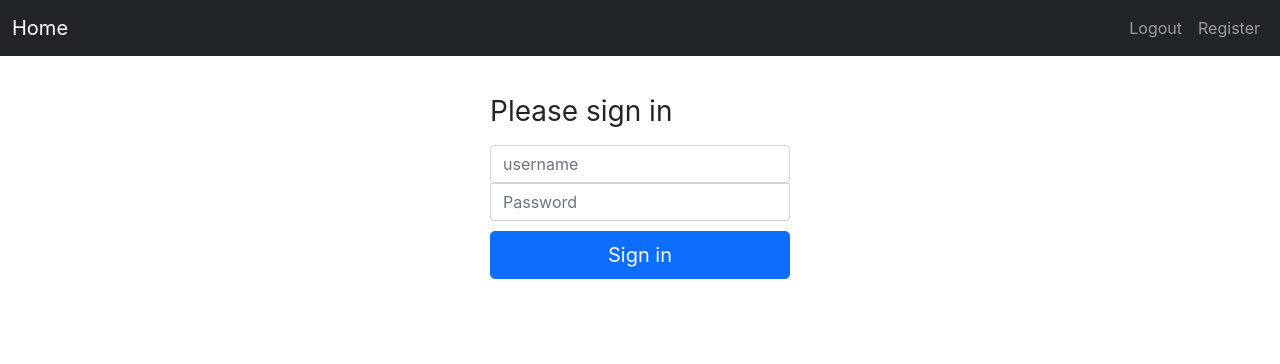
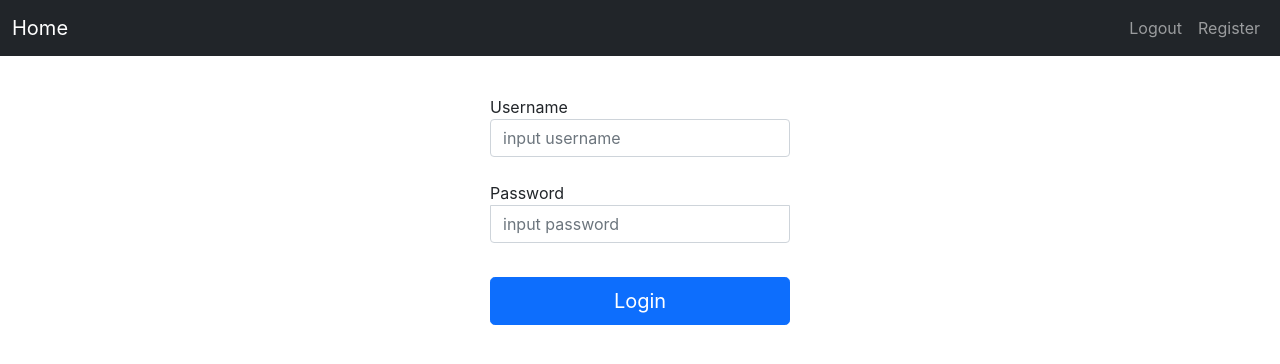
Before and after one commit to Wellychiang/gin_practice, a React (Create React App) app in the folder front/: page /login in a window 1280 px wide. Shown: the top 364 px of the page. Built offline with nearby package versions, Linux system fonts and the light colour scheme.

Commit message:
comment with not login status logic(done)

```diff
--- a/front/src/pages/Blog.tsx
+++ b/front/src/pages/Blog.tsx
@@ -1,5 +1,5 @@
 import React, {SyntheticEvent, useState, useEffect} from 'react';
-import Redirect, {Link} from 'react-router-dom';
+import Redirect, {Link, Navigate} from 'react-router-dom';
 import { json } from 'stream/consumers';
 import { resolveModuleNameFromCache } from 'typescript';
 import {getTypeList, } from '../webAPI'
@@ -16,6 +16,8 @@ const Blog = (props: {blogId: any, bloggerId: any}) =>{
     const [blogComment, setBlogComment] = useState([])
 
     const [comment, setUploadComment] = useState('')
+
+    const [redirect, setRedirect] = useState(false)
 
     useEffect(() =>{
 
@@ -103,6 +105,11 @@ const Blog = (props: {blogId: any, bloggerId: any}) =>{
     const uploadComment = async(e: SyntheticEvent) =>{
         e.preventDefault()
 
+        console.log('im trying')
+        if (!localStorage.getItem('token')){
+            setRedirect(true)
+        }
+        else{
             await fetch('http://localhost:8080/api/v1/admin/blog/comment', {
                 method: 'POST',
                 headers: {'content-type': 'application/json', 'token': `${localStorage.getItem('token')}`},
@@ -115,9 +122,16 @@ const Blog = (props: {blogId: any, bloggerId: any}) =>{
             })
         window.location.reload()
         }
+    }
+
+    if (redirect){
+        return <Navigate to='/login'/>
+    }
 
     return (
         <div>
+
+
             <div className="creator">Creator: {blogCreator}</div>
             <div className="title">Title: {blogTitle}</div>
             <div className="blogContent">Content: {blogContent}</div>
@@ -137,10 +151,11 @@ const Blog = (props: {blogId: any, bloggerId: any}) =>{
             <ul>
                 {
                 blogComment.map(item=>
-                    <li key={item} className="comment">
+                    <label className="list-group-item rounded-3 py-3" key={item}>
+
                         <div className="comment_nickname">Nickname: {item['nickname']}</div>
                         <div className="comment_content">Content: {item['content']}</div>
-                    </li>
+                    </label>
                 )
                 }
             </ul>
--- a/front/src/pages/Login.tsx
+++ b/front/src/pages/Login.tsx
@@ -38,20 +38,21 @@ const Login = (props:{setName:(name:string)=>void, setBloggerId:(bloggerId:any)=
 
     return (
         <form onSubmit={submit}>
-          <h1 className="h3 mb-3 fw-normal">Please sign in</h1>
 
             {/* <input type="email" className="form-control"  placeholder="name@example.com" required/> */}
-            <input type="username" className="form-control"  placeholder="username" required
-                onChange={e => setName(e.target.value)}
-            />
-            <input type="password" className="form-control"  placeholder="Password" required
-                onChange={e => setPassword(e.target.value)}
-            />
+            <div>Username</div>
+            <input type="username" className="form-control"  placeholder="input username" required
+                onChange={e => setName(e.target.value)}/>
+            <br></br>
+            <div>Password</div>
+            <input type="password" className="form-control"  placeholder="input password" required
+                onChange={e => setPassword(e.target.value)}/>
 
             {/* {msg && <h2>{msg}</h2>} 目前看起來這行跟下面那行好像沒有差別? */}
             <h2>{msg}</h2>
 
-            <button className="w-100 btn btn-lg btn-primary" type="submit">Sign in</button>
+            <br></br>
+            <button className="w-100 btn btn-lg btn-primary" type="submit">Login</button>
         </form>
     )
 }
```
Lines whose indentation alone changed are shown as unchanged.
